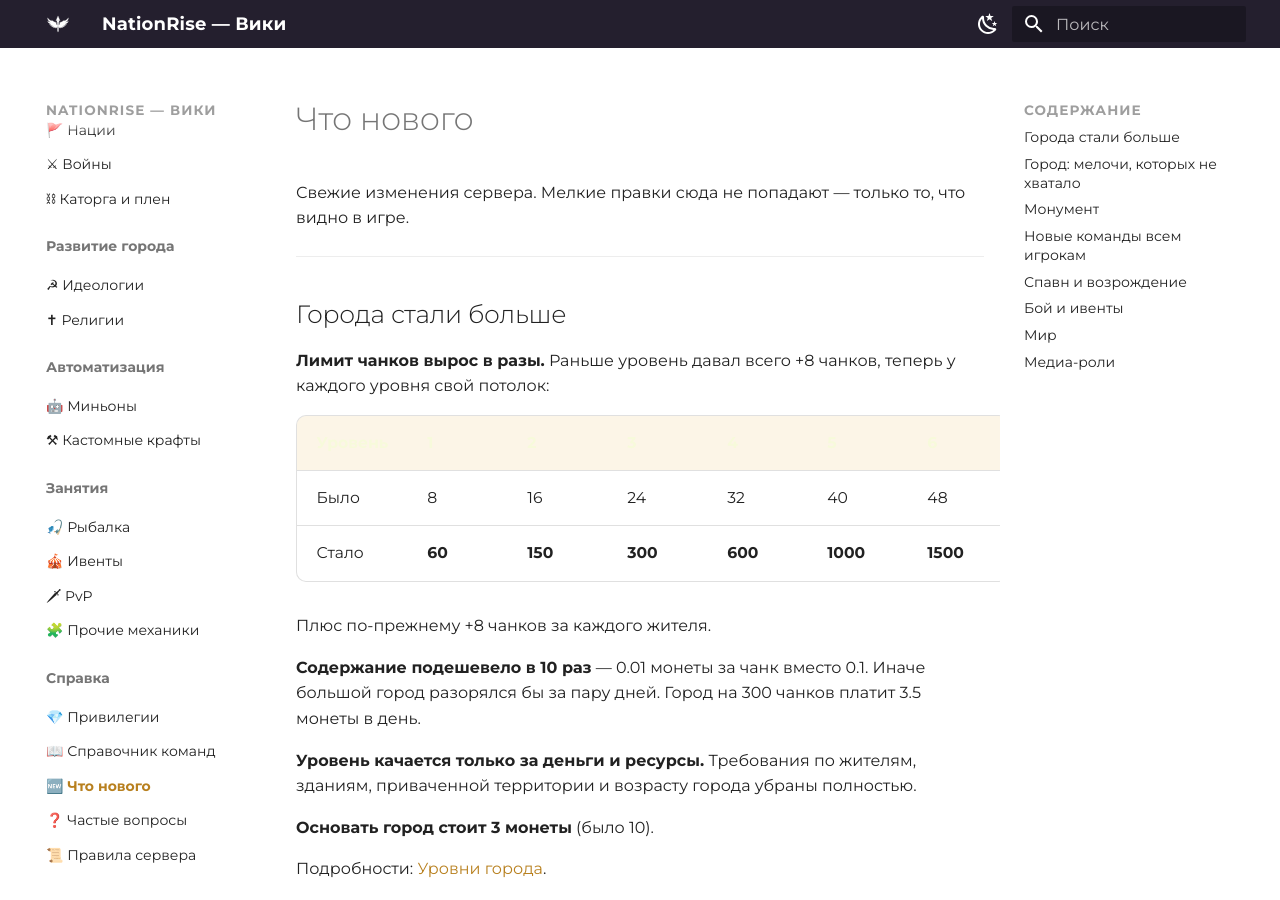
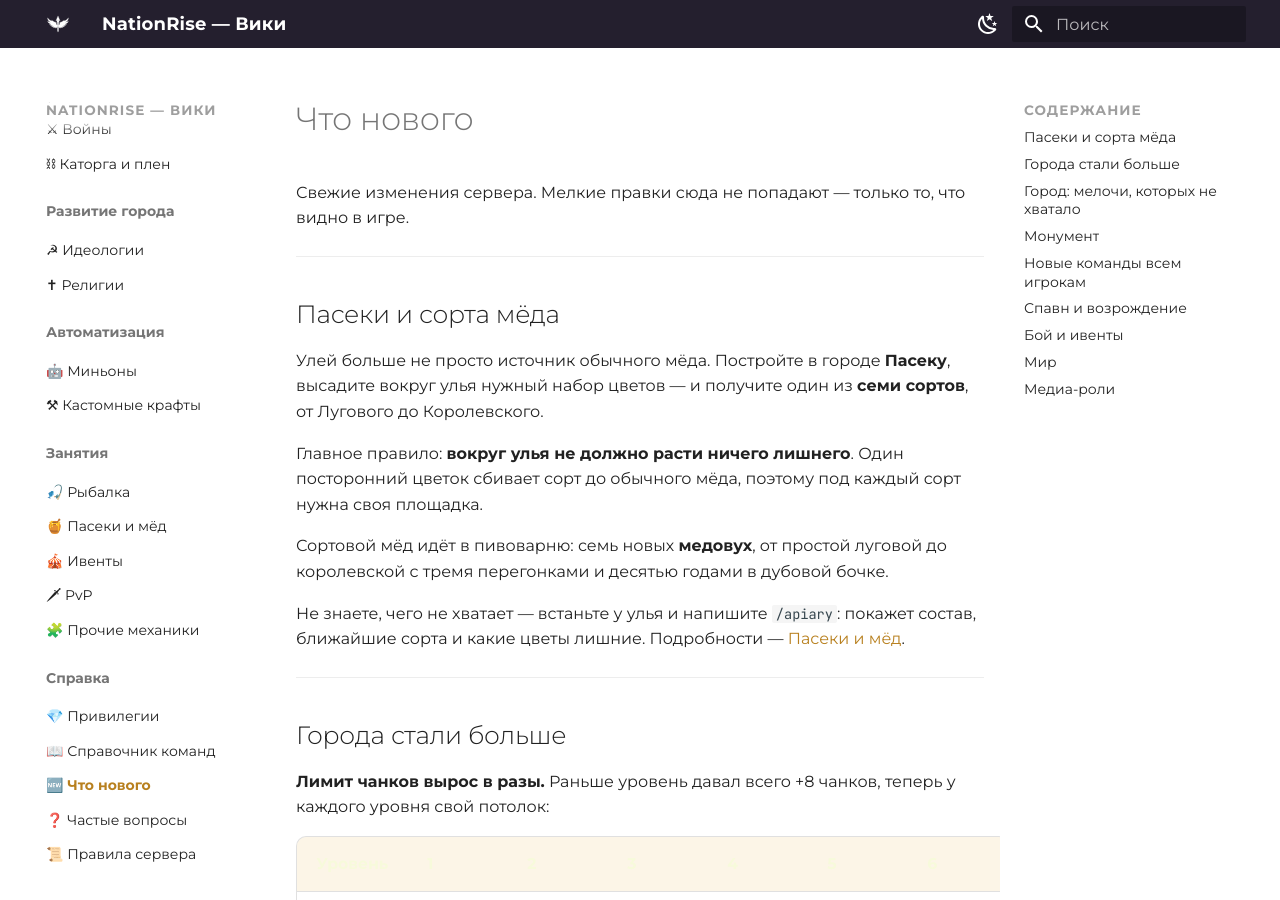
Before and after one commit to zixSSSed/NationRise-Wiki, an MkDocs documentation site: the page built from docs/updates.md, in a window 1280 px wide and 900 px high. Built offline with MkDocs 1.6.1 and Material for MkDocs 9.7.7, drawn with Linux system fonts in a browser that asks for light colours.

Commit message:
docs: пасеки и сорта мёда
Новая страница apiary.md: правило чистоты пасеки, таблица семи сортов
с составами цветов, сбор, диагностика через /apiary и линейка медовух.
Добавлено в навигацию, в описание зданий и в «Что нового».

Co-Authored-By: Claude Opus 5 <noreply@anthropic.com>

```diff
--- a/docs/updates.md
+++ b/docs/updates.md
@@ -3,6 +3,24 @@
 Свежие изменения сервера. Мелкие правки сюда не попадают — только то, что видно в игре.
 
 ---
+
+## Пасеки и сорта мёда
+
+Улей больше не просто источник обычного мёда. Постройте в городе **Пасеку**,
+высадите вокруг улья нужный набор цветов — и получите один из **семи сортов**,
+от Лугового до Королевского.
+
+Главное правило: **вокруг улья не должно расти ничего лишнего**. Один посторонний
+цветок сбивает сорт до обычного мёда, поэтому под каждый сорт нужна своя площадка.
+
+Сортовой мёд идёт в пивоварню: семь новых **медовух**, от простой луговой до
+королевской с тремя перегонками и десятью годами в дубовой бочке.
+
+Не знаете, чего не хватает — встаньте у улья и напишите `/apiary`: покажет состав,
+ближайшие сорта и какие цветы лишние. Подробности — [Пасеки и мёд](apiary.md).
+
+---
+
 
 ## Города стали больше
 
--- a/mkdocs.yml
+++ b/mkdocs.yml
@@ -99,6 +99,7 @@ nav:
       - ⚒ Кастомные крафты: crafts.md
   - Занятия:
       - 🎣 Рыбалка: fishing.md
+      - 🍯 Пасеки и мёд: apiary.md
       - 🎪 Ивенты: events.md
       - 🗡 PvP: pvp.md
       - 🧩 Прочие механики: extras.md
```
Also changed, not shown: docs/SUMMARY.md (+1 -0 lines), docs/apiary.md (added, +98 -0 lines), docs/buildings.md (+10 -0 lines).
